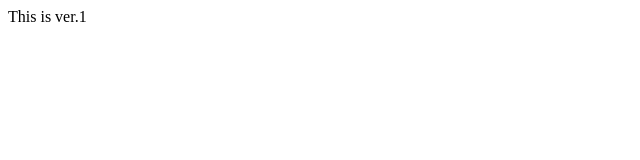
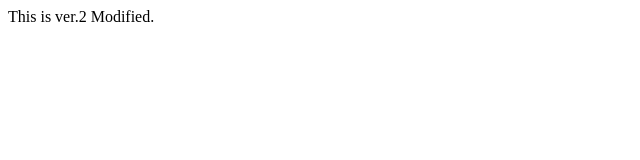
Before and after one commit to higxtom/web-contents, a plain HTML site: page index.html in a window 1280 px wide. Shown: the full height of the page, 0-640 px from the left. Drawn offline with Linux system fonts and the light colour scheme.

Commit message:
Update index html. version2

```diff
--- a/index.html
+++ b/index.html
@@ -3,6 +3,7 @@
 <title>kubernetes tutorial</title>
 </head>
 <body>
-   This is ver.1
+   This is ver.2
+   Modified.
 </body>
 </html>
```
